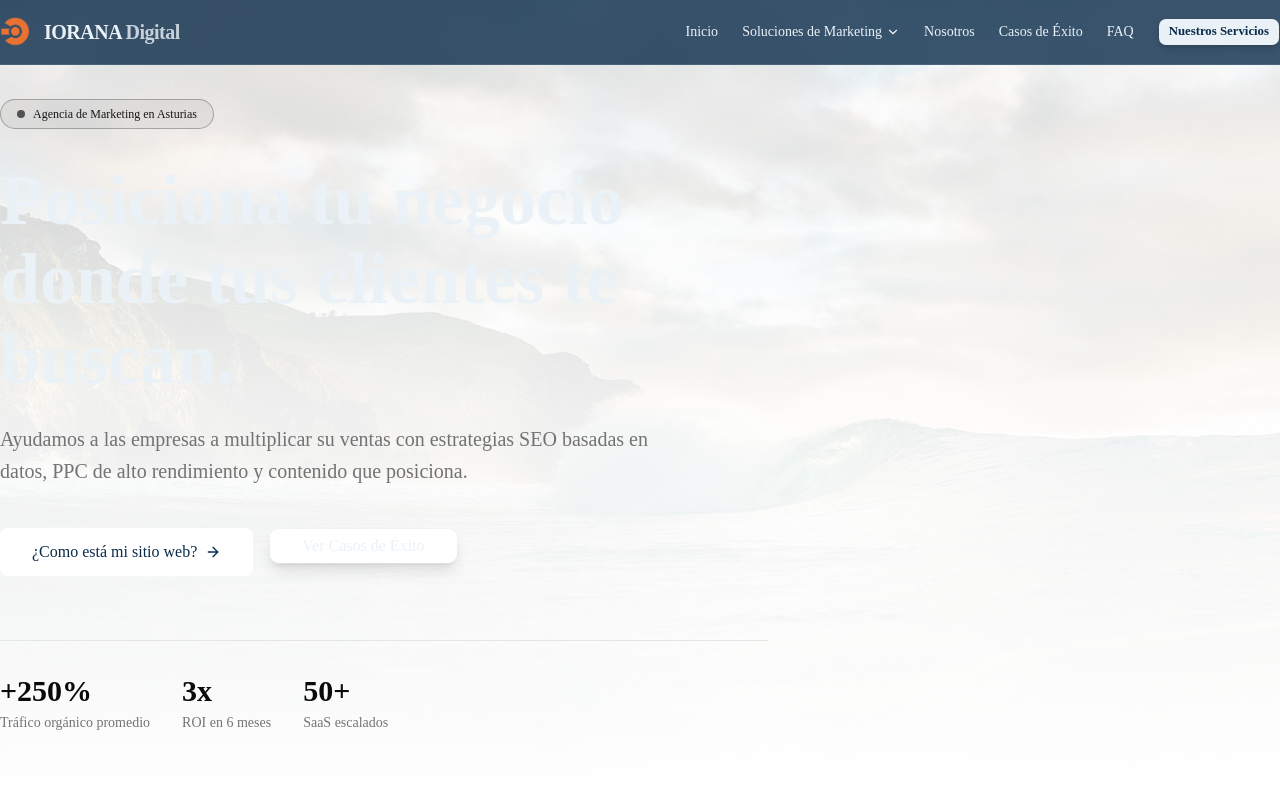
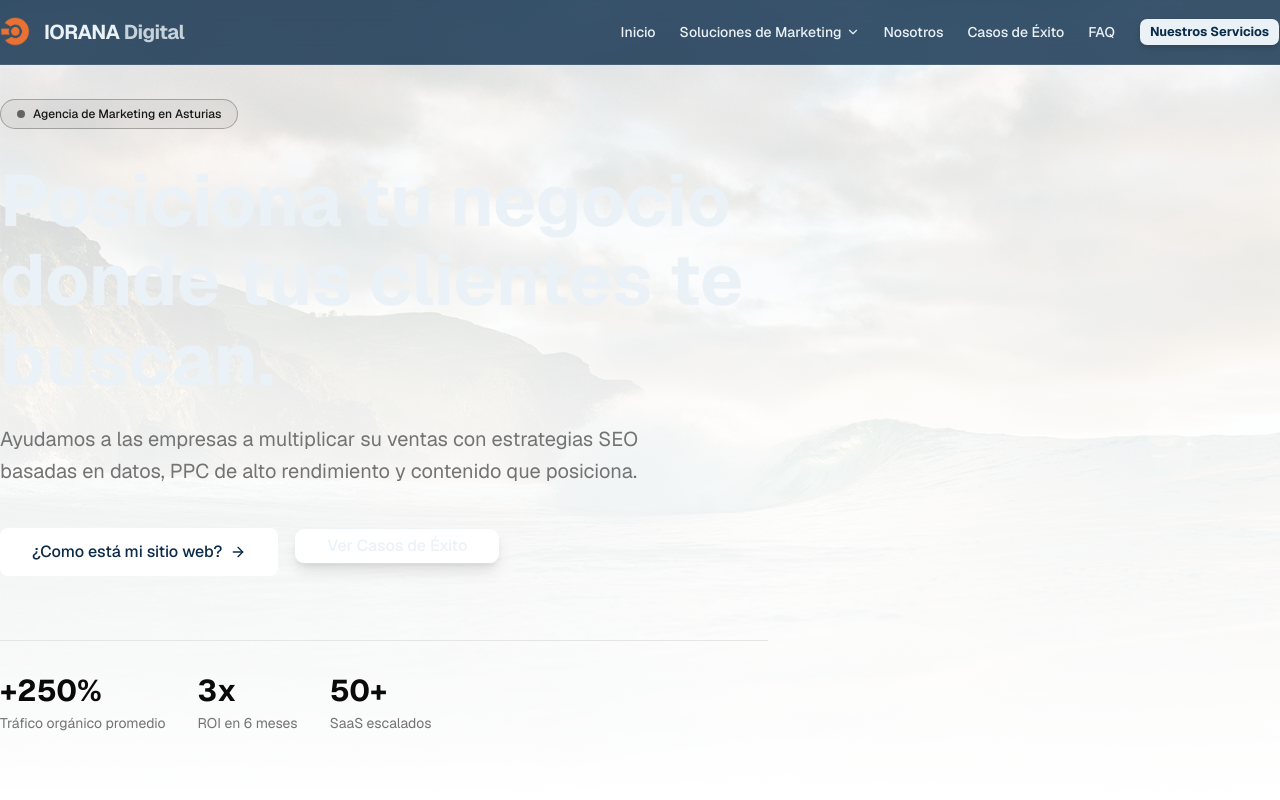
Before and after one commit to ioranadigital/iorana-next, a Next.js app: page / in a window 1280 px wide. Shown: the top 800 px of the page. Built offline with nearby package versions, Linux system fonts and the light colour scheme.

Commit message:
Update layout.tsx

```diff
--- a/app/layout.tsx
+++ b/app/layout.tsx
@@ -24,16 +24,11 @@ export const metadata: Metadata = {
 export default function RootLayout({
   children,
 }: {
-  children: React.ReactNode
+  children: React.ReactNode;
 }) {
   return (
     <html lang="es">
-      <body className="antialiased min-h-screen bg-[#0a2b49]">
-        {/* Este div asegura que todo el contenido se comporte como un bloque centrado */}
-        <div className="relative flex flex-col min-h-screen w-full overflow-x-hidden">
-          {children}
-        </div>
-      </body>
+      <body className={geist.className}>{children}</body>
     </html>
   );
 }
```
